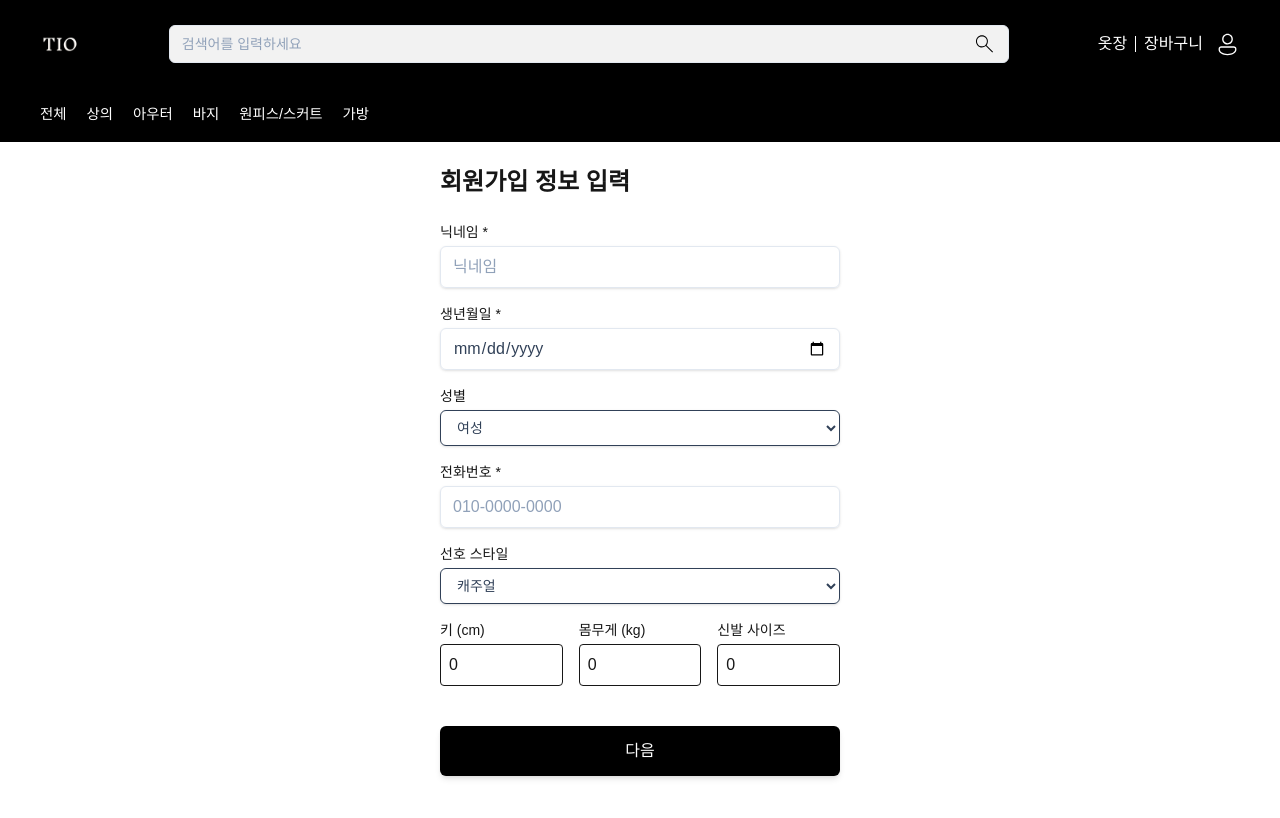
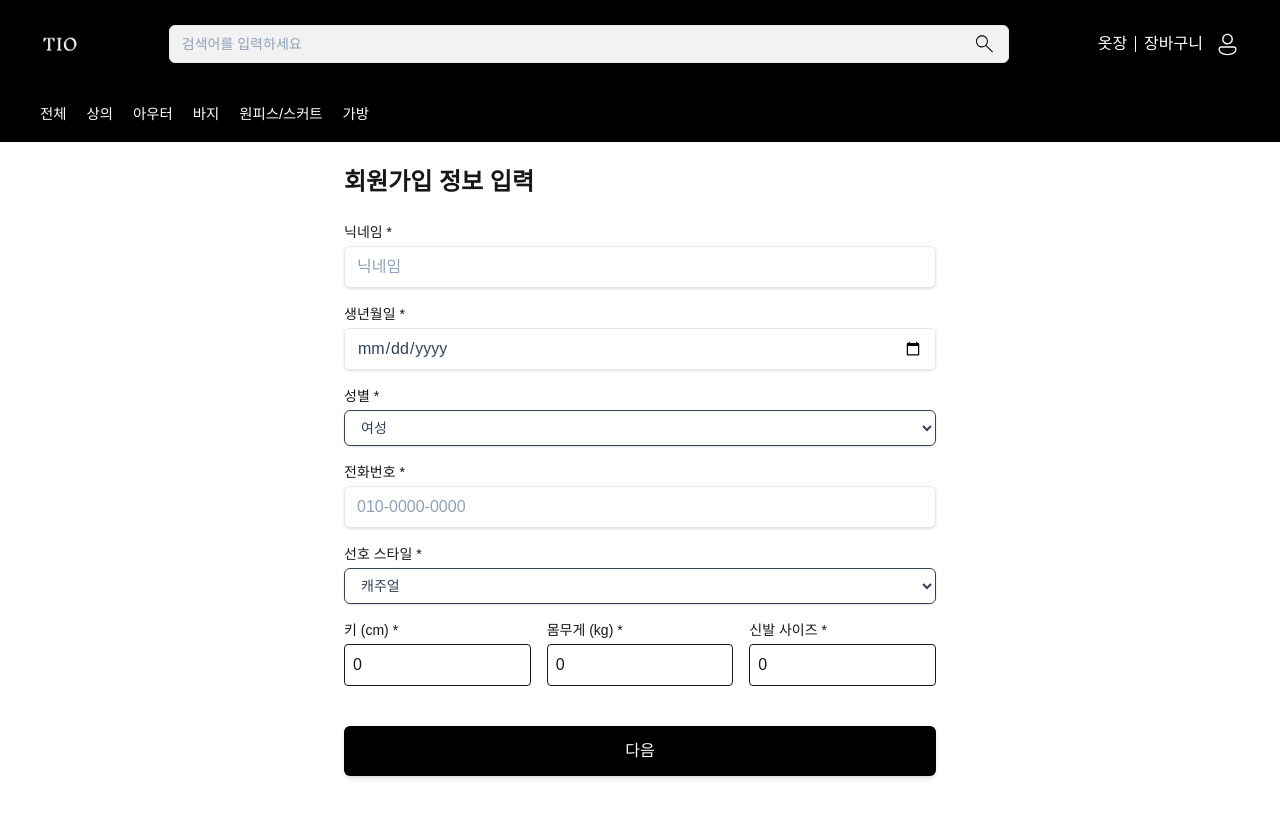
Before and after one commit to TryItOn-TIO/TryItOn-frontend, a Next.js app: page /signup/oauth in a window 1280 px wide. Shown: the top 818 px of the page. Built offline with nearby package versions, Linux system fonts and the light colour scheme; no server answers.

Commit message:
fix: OAuth Google 추가 정보 입력 적용 #1

```diff
--- a/src/app/signup/_components/AvatarImageSelector.tsx
+++ b/src/app/signup/_components/AvatarImageSelector.tsx
@@ -1,11 +1,11 @@
 import Image from "next/image";
 import React, { useState } from "react";
-import { EmailSignupRequest } from "@/types/auth";
+import { EmailSignupRequest, SignupRequest } from "@/types/auth";
 import BlackButton from "@/components/common/BlackButton";
 
-type AvatarImageSelectorProps = {
-  data: EmailSignupRequest;
-  setData: React.Dispatch<React.SetStateAction<EmailSignupRequest>>;
+type AvatarImageSelectorProps<T extends SignupRequest> = {
+  data: T;
+  setData: React.Dispatch<React.SetStateAction<T>>;
   onSubmit: () => void;
 };
 
@@ -18,11 +18,11 @@ const sampleAvatars = [
   "/images/signup/female_body_shape6.png",
 ];
 
-const AvatarImageSelector = ({
+const AvatarImageSelector = <T extends SignupRequest>({
   data,
   setData,
   onSubmit,
-}: AvatarImageSelectorProps) => {
+}: AvatarImageSelectorProps<T>) => {
   const [selected, setSelected] = useState<string>(
     data.avatarBaseImageUrl || ""
   );
--- a/src/app/signup/_components/SignupForm.tsx
+++ b/src/app/signup/_components/SignupForm.tsx
@@ -57,7 +57,7 @@ const SignupForm = <T extends SignupRequest>({
       </div>
 
       <div>
-        <label className="block text-sm font-medium mb-1">성별</label>
+        <label className="block text-sm font-medium mb-1">성별 *</label>
         <select
           name="gender"
           value={data.gender}
@@ -82,7 +82,7 @@ const SignupForm = <T extends SignupRequest>({
       </div>
 
       <div>
-        <label className="block text-sm font-medium mb-1">선호 스타일</label>
+        <label className="block text-sm font-medium mb-1">선호 스타일 *</label>
         <select
           name="preferredStyle"
           value={data.preferredStyle}
@@ -100,7 +100,7 @@ const SignupForm = <T extends SignupRequest>({
 
       <div className="grid grid-cols-3 gap-4">
         <div>
-          <label className="block text-sm font-medium mb-1">키 (cm)</label>
+          <label className="block text-sm font-medium mb-1">키 (cm) *</label>
           <input
             type="number"
             name="height"
@@ -113,7 +113,9 @@ const SignupForm = <T extends SignupRequest>({
         </div>
 
         <div>
-          <label className="block text-sm font-medium mb-1">몸무게 (kg)</label>
+          <label className="block text-sm font-medium mb-1">
+            몸무게 (kg) *
+          </label>
           <input
             type="number"
             name="weight"
@@ -126,7 +128,9 @@ const SignupForm = <T extends SignupRequest>({
         </div>
 
         <div>
-          <label className="block text-sm font-medium mb-1">신발 사이즈</label>
+          <label className="block text-sm font-medium mb-1">
+            신발 사이즈 *
+          </label>
           <input
             type="number"
             name="shoeSize"
--- a/src/app/signup/_components/TryonImgUploader.tsx
+++ b/src/app/signup/_components/TryonImgUploader.tsx
@@ -1,20 +1,20 @@
 "use client";
 
 import React, { Dispatch, SetStateAction, useRef, useState } from "react";
-import { EmailSignupRequest } from "@/types/auth";
+import { EmailSignupRequest, SignupRequest } from "@/types/auth";
 import BlackButton from "@/components/common/BlackButton";
 
-type TryonImgUploaderProps = {
+type TryonImgUploaderProps<T extends SignupRequest> = {
   setStep: React.Dispatch<React.SetStateAction<number>>;
-  data: EmailSignupRequest;
-  setData: Dispatch<SetStateAction<EmailSignupRequest>>;
+  data: T;
+  setData: Dispatch<SetStateAction<T>>;
 };
 
-const TryonImgUploader = ({
+const TryonImgUploader = <T extends SignupRequest>({
   setStep,
   data,
   setData,
-}: TryonImgUploaderProps) => {
+}: TryonImgUploaderProps<T>) => {
   const [preview, setPreview] = useState<string | null>(null);
   const fileInputRef = useRef<HTMLInputElement>(null);
 
--- a/src/app/signup/oauth/page.tsx
+++ b/src/app/signup/oauth/page.tsx
@@ -8,10 +8,14 @@ import { useIdToken } from "@/hooks/useIdToken";
 import { GoogleSignupRequest } from "@/types/auth";
 import { useRouter } from "next/navigation";
 import { useState } from "react";
+import TryonImgUploader from "../_components/TryonImgUploader";
+import AvatarImageSelector from "../_components/AvatarImageSelector";
 
 const Oauth = () => {
   const { idToken } = useIdToken();
   const router = useRouter();
+
+  const [step, setStep] = useState(1);
   const [data, setData] = useState<GoogleSignupRequest>({
     username: "",
     birthDate: "",
@@ -26,7 +30,7 @@ const Oauth = () => {
     idToken: "",
   });
 
-  const handleSignup = async (data: GoogleSignupRequest) => {
+  const handleSubmit = async () => {
     if (!idToken) return;
 
     try {
@@ -49,9 +53,21 @@ const Oauth = () => {
 
   return (
     <div className="w-screen min-h-screen">
-      <div className="max-w-md mx-auto p-6">
+      <div className="w-[40rem] mx-auto p-6">
         <h2 className="text-2xl font-bold mb-6">회원가입 정보 입력</h2>
-        <SignupForm data={data} setData={setData} onSubmit={handleSignup} />
+        {step == 1 && (
+          <SignupForm setStep={setStep} data={data} setData={setData} />
+        )}
+        {step == 2 && (
+          <TryonImgUploader setStep={setStep} data={data} setData={setData} />
+        )}
+        {step == 3 && (
+          <AvatarImageSelector
+            data={data}
+            setData={setData}
+            onSubmit={handleSubmit}
+          />
+        )}
       </div>
     </div>
   );
--- a/src/app/signup/page.tsx
+++ b/src/app/signup/page.tsx
@@ -49,27 +49,27 @@ const Signup = () => {
     <div className="w-screen">
       <div className="w-[40rem] mx-auto p-6">
         <h2 className="text-2xl font-bold my-8">회원가입</h2>
-        {step === 1 && (
+        {step == 1 && (
           <SendVerification setStep={setStep} data={data} setData={setData} />
         )}
-        {step === 2 && <VerifyCode setStep={setStep} email={data.email} />}
-        {step === 3 && (
+        {step == 2 && <VerifyCode setStep={setStep} email={data.email} />}
+        {step == 3 && (
           <PasswordForm setStep={setStep} data={data} setData={setData} />
         )}
-        {step === 4 && (
+        {step == 4 && (
           <SignupForm setStep={setStep} data={data} setData={setData} />
         )}
-        {step === 5 && (
+        {step == 5 && (
           <TryonImgUploader setStep={setStep} data={data} setData={setData} />
         )}
-        {step === 6 && (
+        {step == 6 && (
           <AvatarImageSelector
             data={data}
             setData={setData}
             onSubmit={handleSubmit}
           />
         )}
-        {step === 7 && <Success />}
+        {step == 7 && <Success />}
       </div>
     </div>
   );
```
